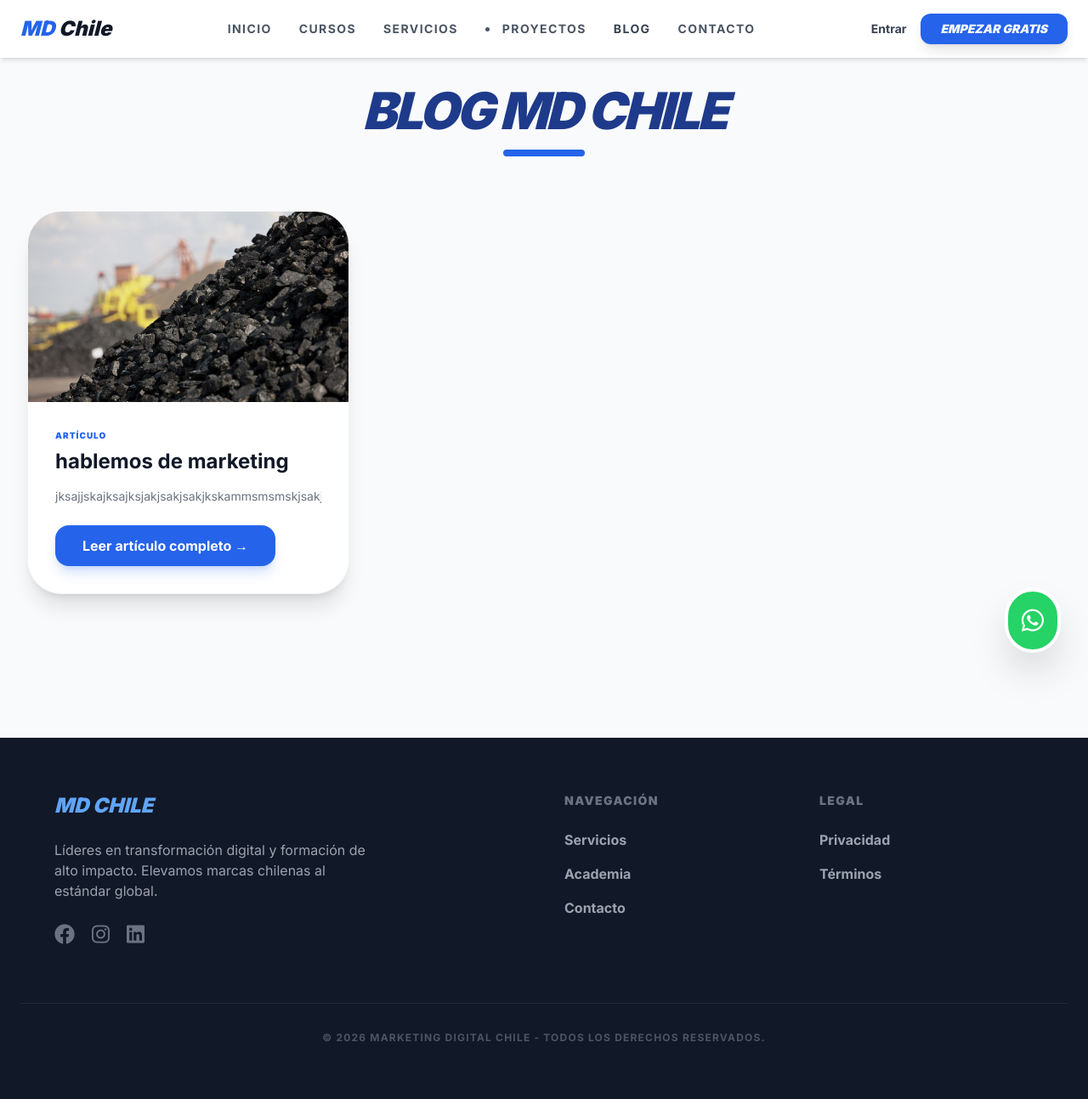
After one commit to VikingoPkk/marketing-digital-chile, a Django app: page /blog/ in a window 1280 px wide. The commit adds this page. Shown: the whole page at 85% size. Run offline with Django 5.2, Linux system fonts and the light colour scheme; data comes from the database, SQL or seed files in the repository; both versions use the stored data as it was after the commit; some libraries are stand-ins or nearby versions.

Commit message:
Corrección de NoReverseMatch y activación oficial del módulo de Blog

```diff
--- a/courses/urls.py
+++ b/courses/urls.py
@@ -5,13 +5,17 @@ urlpatterns = [
     # --- NAVEGACIÓN PRINCIPAL ---
     path('', views.home, name='home'),
     path('contacto/', views.contact_page, name='contact_view'),
-    path('proyectos/', views.projects_list, name='projects_list'), # <-- NUEVA RUTA
+    path('proyectos/', views.projects_list, name='projects_list'),
+
+    # --- SISTEMA DE BLOG (Asegurado para ReverseMatch) ---
+    path('blog/', views.blog_list, name='blog_list'),
+    path('blog/<slug:slug>/', views.blog_detail, name='blog_detail'),
 
     # --- SISTEMA DE SERVICIOS Y LANDINGS (META SUITE) ---
     path('servicios/', views.services_list, name='services_list'),
     path('servicios/<slug:slug>/', views.service_detail, name='service_detail'),
 
-    # --- DASHBOARD DE AGENCIA (NUEVO) ---
+    # --- DASHBOARD DE AGENCIA ---
     path('prospectos-agencia/', views.leads_dashboard, name='leads_dashboard'),
 
     # --- SISTEMA DE ACADEMIA (DASHBOARD Y CURSOS) ---
--- a/courses/views.py
+++ b/courses/views.py
@@ -13,7 +13,7 @@ from reportlab.lib.units import cm
 
 # Modelos del sistema
 from .models import Course, Certificate, LessonProgress, Lesson, Enrollment, Quiz, CourseQuery
-from agency.models import Service, ContactMessage, Project, HomeSection, ClientLogo, UserTestimonial, HomeReel
+from agency.models import Service, ContactMessage, Project, HomeSection, ClientLogo, UserTestimonial, HomeReel, Post
 from agency.forms import TestimonialForm  # Inyectado para el sistema de evaluación
 
 # ==========================================
@@ -22,16 +22,10 @@ from agency.forms import TestimonialForm  # Inyectado para el sistema de evaluac
 
 def home(request):
     """Página de inicio modular de lujo controlada por Angelo."""
-    # Cargamos solo las piezas que Angelo marcó como ACTIVO en el Admin
     secciones = HomeSection.objects.filter(is_active=True).order_by('order')
-
-    # Traemos el contenido dinámico
     reels = HomeReel.objects.filter(is_active=True)[:4]
     logos = ClientLogo.objects.all()
-
-    # MODIFICACIÓN: Filtramos solo testimonios aprobados por Angelo
     testimonios = UserTestimonial.objects.filter(is_approved=True).order_by('-created_at')
-
     servicios = Service.objects.filter(is_active=True).order_by('order')[:3]
     proyectos = Project.objects.all().order_by('order')[:3]
 
@@ -77,33 +71,18 @@ def service_detail(request, slug):
             )
 
             regalo_url = request.build_absolute_uri(service.regalo_pdf.url) if service.regalo_pdf else service.regalo_video_privado
-
             asunto = f"🎁 ¡Aquí tienes tu regalo de MD Chile: {service.title}!"
-            context = {
-                'nombre': nombre,
-                'servicio': service,
-                'regalo_url': regalo_url
-            }
+            context = {'nombre': nombre, 'servicio': service, 'regalo_url': regalo_url}
 
             html_message = render_to_string('emails/welcome_lead.html', context)
             plain_message = strip_tags(html_message)
 
             try:
-                send_mail(
-                    asunto,
-                    plain_message,
-                    settings.EMAIL_HOST_USER,
-                    [email],
-                    html_message=html_message,
-                    fail_silently=False,
-                )
+                send_mail(asunto, plain_message, settings.EMAIL_HOST_USER, [email], html_message=html_message, fail_silently=False)
             except Exception as e:
                 print(f"Error enviando correo profesional: {e}")
 
-            return render(request, 'agency/thanks_gift.html', {
-                'service': service,
-                'nombre_cliente': nombre
-            })
+            return render(request, 'agency/thanks_gift.html', {'service': service, 'nombre_cliente': nombre})
 
     return render(request, 'agency/service_landing.html', {'service': service})
 
@@ -113,7 +92,6 @@ def leads_dashboard(request):
     if not request.user.is_staff:
         messages.error(request, "No tienes permisos de Capitán para ver esta zona.")
         return redirect('dashboard')
-
     leads = ContactMessage.objects.all().order_by('-created_at')
     return render(request, 'agency/leads_admin.html', {'leads': leads})
 
@@ -130,43 +108,27 @@ def dashboard(request):
     for inscripcion in inscripciones:
         curso = inscripcion.course
         total = curso.total_lessons
-        completadas = LessonProgress.objects.filter(
-            user=request.user,
-            lesson__module__course=curso,
-            is_completed=True
-        ).count()
+        completadas = LessonProgress.objects.filter(user=request.user, lesson__module__course=curso, is_completed=True).count()
+        progreso = int((completadas / total) * 100) if total > 0 else 0
+        cursos_inscritos.append({'curso': curso, 'progreso': progreso})
 
-        progreso = int((completadas / total) * 100) if total > 0 else 0
-        cursos_inscritos.append({
-            'curso': curso,
-            'progreso': progreso
-        })
-
-    # INYECTADO: Procesamiento del formulario de testimonios
     testimonial_form = TestimonialForm()
     if request.method == 'POST' and 'submit_testimonial' in request.POST:
         testimonial_form = TestimonialForm(request.POST)
         if testimonial_form.is_valid():
             nuevo_testimonio = testimonial_form.save(commit=False)
             nuevo_testimonio.user = request.user
-            # Seteamos el nombre del alumno automáticamente
             nuevo_testimonio.name = f"{request.user.first_name} {request.user.last_name}".strip() or request.user.username
-            nuevo_testimonio.is_approved = False  # Moderación requerida
+            nuevo_testimonio.is_approved = False
             nuevo_testimonio.save()
             messages.success(request, "¡Gracias! Tu reseña ha sido enviada a Angelo para su aprobación.")
             return redirect('dashboard')
 
     otros_cursos = Course.objects.exclude(enrollment__user=request.user).filter(is_published=True)
-
-    return render(request, 'dashboard.html', {
-        'cursos_inscritos': cursos_inscritos,
-        'otros_cursos': otros_cursos,
-        'testimonial_form': testimonial_form, # Enviado al template para el modal de estrellas
-    })
+    return render(request, 'dashboard.html', {'cursos_inscritos': cursos_inscritos, 'otros_cursos': otros_cursos, 'testimonial_form': testimonial_form})
 
 @login_required
 def course_detail(request, course_id):
-    """Carga la lección actual y duda académica."""
     course = get_object_or_404(Course, id=course_id)
     if not Enrollment.objects.filter(user=request.user, course=course).exists():
         return redirect('checkout', course_id=course.id)
@@ -182,9 +144,7 @@ def course_detail(request, course_id):
     if request.method == 'POST' and 'submit_query' in request.POST:
         question_text = request.POST.get('question')
         if question_text:
-            CourseQuery.objects.create(
-                user=request.user, course=course, lesson=current_lesson, question=question_text
-            )
+            CourseQuery.objects.create(user=request.user, course=course, lesson=current_lesson, question=question_text)
             messages.success(request, "¡Tu duda ha sido enviada!")
             return redirect(f"/course/{course.id}/?lesson={current_lesson.id}")
 
@@ -193,14 +153,10 @@ def course_detail(request, course_id):
     completas = LessonProgress.objects.filter(user=request.user, lesson__module__course=course, is_completed=True).count()
     progreso = int((completas / total) * 100) if total > 0 else 0
 
-    return render(request, 'courses/course_detail.html', {
-        'course': course, 'lessons': lessons, 'current_lesson': current_lesson,
-        'progreso_curso': progreso, 'mis_dudas': mis_dudas,
-    })
+    return render(request, 'courses/course_detail.html', {'course': course, 'lessons': lessons, 'current_lesson': current_lesson, 'progreso_curso': progreso, 'mis_dudas': mis_dudas})
 
 @login_required
 def toggle_lesson_completion(request, lesson_id):
-    """Marca lección como completada."""
     lesson = get_object_or_404(Lesson, id=lesson_id)
     progress, _ = LessonProgress.objects.get_or_create(user=request.user, lesson=lesson)
     progress.is_completed = not progress.is_completed
@@ -220,7 +176,6 @@ def checkout(request, course_id):
 
 @login_required
 def take_quiz(request, quiz_id):
-    """Sistema de exámenes dinámicos."""
     quiz = get_object_or_404(Quiz, id=quiz_id)
     questions = quiz.questions.all()
     if request.method == 'POST':
@@ -230,23 +185,13 @@ def take_quiz(request, quiz_id):
             ans = request.POST.get(f'question_{q.id}')
             is_correct = (int(ans) == q.correct_option) if ans else False
             if is_correct: score += 1
-            review_data.append({
-                'question_text': q.text,
-                'user_answer_text': getattr(q, f'option{ans}') if ans else "Sin respuesta",
-                'correct_answer_text': getattr(q, f'option{q.correct_option}'),
-                'is_correct': is_correct
-            })
-        request.session['quiz_result'] = {
-            'quiz_title': quiz.title, 'quiz_id': quiz.id,
-            'percentage': round((score / questions.count()) * 100, 1) if questions.count() > 0 else 0,
-            'course_id': quiz.module.course.id, 'review_data': review_data
-        }
+            review_data.append({'question_text': q.text, 'user_answer_text': getattr(q, f'option{ans}') if ans else "Sin respuesta", 'correct_answer_text': getattr(q, f'option{q.correct_option}'), 'is_correct': is_correct})
+        request.session['quiz_result'] = {'quiz_title': quiz.title, 'quiz_id': quiz.id, 'percentage': round((score / questions.count()) * 100, 1) if questions.count() > 0 else 0, 'course_id': quiz.module.course.id, 'review_data': review_data}
         return render(request, 'courses/quiz_result.html')
     return render(request, 'courses/quiz.html', {'quiz': quiz, 'questions': questions})
 
 @login_required
 def edit_profile(request):
-    """Gestión de perfil del alumno."""
     if request.method == 'POST':
         request.user.first_name = request.POST.get('first_name')
         if hasattr(request.user, 'rut'): request.user.rut = request.POST.get('rut')
@@ -259,7 +204,6 @@ def edit_profile(request):
 
 @login_required
 def check_certificate(request, course_id):
-    """Valida si el alumno puede generar su diploma."""
     course = get_object_or_404(Course, id=course_id)
     total_lessons = course.total_lessons
     completadas = LessonProgress.objects.filter(user=request.user, lesson__module__course=course, is_completed=True).count()
@@ -271,7 +215,6 @@ def check_certificate(request, course_id):
 
 @login_required
 def generate_diploma_pdf(request, certificate_id):
-    """Generación de PDF con ReportLab."""
     cert = get_object_or_404(Certificate, id=certificate_id, user=request.user)
     buffer = io.BytesIO()
     c = canvas.Canvas(buffer, pagesize=landscape(A4))
@@ -283,3 +226,17 @@ def generate_diploma_pdf(request, certificate_id):
     c.setFont("Helvetica-Bold", 22); c.drawCentredString(width/2, height/2 - 3.5*cm, cert.course.title.upper())
     c.save(); buffer.seek(0)
     return FileResponse(buffer, as_attachment=True, filename=f'Diploma_{cert.course.slug}.pdf')
+
+# ==========================================
+# 3. VISTAS DEL BLOG
+# ==========================================
+
+def blog_list(request):
+    """Muestra todos los artículos publicados."""
+    posts = Post.objects.filter(is_published=True)
+    return render(request, 'agency/blog_list.html', {'posts': posts})
+
+def blog_detail(request, slug):
+    """Muestra el contenido de un artículo específico."""
+    post = get_object_or_404(Post, slug=slug, is_published=True)
+    return render(request, 'agency/blog_detail.html', {'post': post})
--- a/marketing_digital/urls.py
+++ b/marketing_digital/urls.py
@@ -2,13 +2,17 @@ from django.contrib import admin
 from django.urls import path, include
 from django.conf import settings
 from django.conf.urls.static import static
+from courses import views  # Importante para que reconozca blog_list
 
 urlpatterns = [
     path('admin/', admin.site.urls),
     path('accounts/', include('allauth.urls')),
 
-    # Priorizamos la ruta de servicios para que no se pierda en 'courses'
-    # Esta línea debe ser la única que maneje las páginas de la academia
+    # --- RUTAS DEL BLOG (Aseguradas) ---
+    path('blog/', views.blog_list, name='blog_list'),
+    path('blog/<slug:slug>/', views.blog_detail, name='blog_detail'),
+
+    # Priorizamos la ruta de servicios
     path('', include('courses.urls')),
 
 ] + static(settings.MEDIA_URL, document_root=settings.MEDIA_ROOT)
--- /dev/null
+++ b/templates/agency/blog_list.html
@@ -0,0 +1,35 @@
+{% extends 'base.html' %}
+{% block content %}
+<div class="container mx-auto p-8 bg-gray-50 min-h-screen">
+    <div class="text-center mb-16">
+        <h1 class="text-4xl md:text-6xl font-black text-blue-900 italic uppercase tracking-tighter">Blog MD Chile</h1>
+        <div class="w-24 h-2 bg-blue-600 mx-auto mt-4 rounded-full"></div>
+    </div>
+
+    <div class="grid grid-cols-1 md:grid-cols-3 gap-10">
+        {% for post in posts %}
+            <div class="bg-white rounded-[2.5rem] shadow-xl overflow-hidden border border-gray-100 transform transition hover:scale-105 duration-300 flex flex-col">
+                {% if post.image %}
+                    <img src="{{ post.image.url }}" class="w-full h-56 object-cover" alt="{{ post.title }}">
+                {% endif %}
+                <div class="p-8 flex-grow flex flex-col">
+                    <span class="text-[10px] font-black text-blue-600 uppercase mb-2 tracking-widest">Artículo</span>
+                    <h2 class="text-2xl font-bold mb-4 text-gray-900 leading-tight">{{ post.title }}</h2>
+                    <p class="text-gray-500 text-sm mb-6 line-clamp-3 font-medium">
+                        {{ post.content|striptags|truncatechars:120 }}
+                    </p>
+                    <div class="mt-auto">
+                        <a href="{% url 'blog_detail' post.slug %}" class="inline-block bg-blue-600 text-white px-8 py-3 rounded-2xl font-bold hover:bg-blue-700 shadow-lg shadow-blue-600/20 transition">
+                            Leer artículo completo →
+                        </a>
+                    </div>
+                </div>
+            </div>
+        {% empty %}
+            <div class="col-span-full py-20 text-center">
+                <p class="text-gray-400 font-bold italic">Próximamente publicaremos contenido exclusivo para nuestra comunidad.</p>
+            </div>
+        {% endfor %}
+    </div>
+</div>
+{% endblock %}
--- a/templates/base.html
+++ b/templates/base.html
@@ -37,6 +37,7 @@
             <li class="nav-item">
             <a class="nav-link {% if request.path == '/proyectos/' %}active{% endif %}" href="{% url 'projects_list' %}">PROYECTOS</a>
             </li>
+            <a href="{% url 'blog_list' %}" class="text-gray-700 hover:text-blue-600 font-bold transition">Blog</a>
             <a href="{% url 'contact_view' %}" class="hover:text-blue-600 transition">Contacto</a>
         </div>
 
```
Also changed, not shown: agency/admin.py (+9 -2 lines), agency/models.py (+27 -0 lines), templates/agency/blog_detail.html (added, +24 -0 lines), urls.py (+7 -4 lines), agency/migrations/0010_post.py (added), db.sqlite3, media/blog/WhatsApp_Image_2025-08-07_at_17.44.42_2.jpeg (added), 1 other file.
